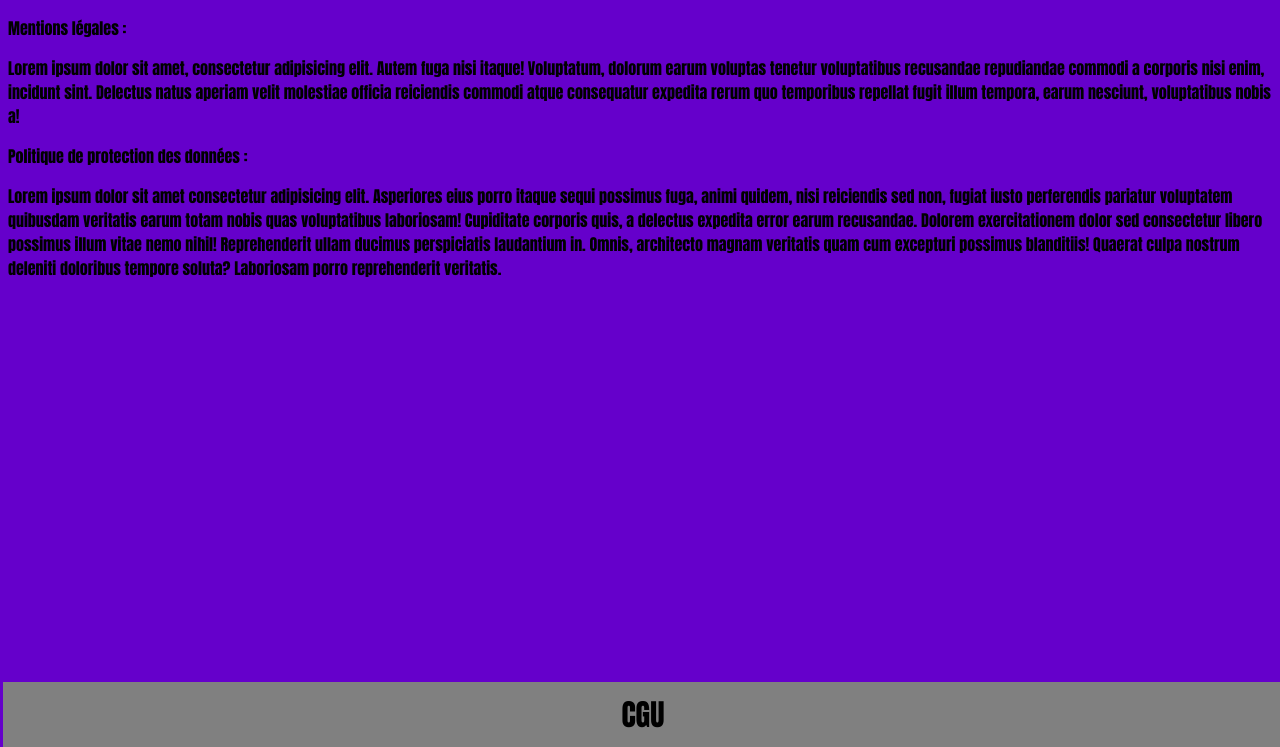
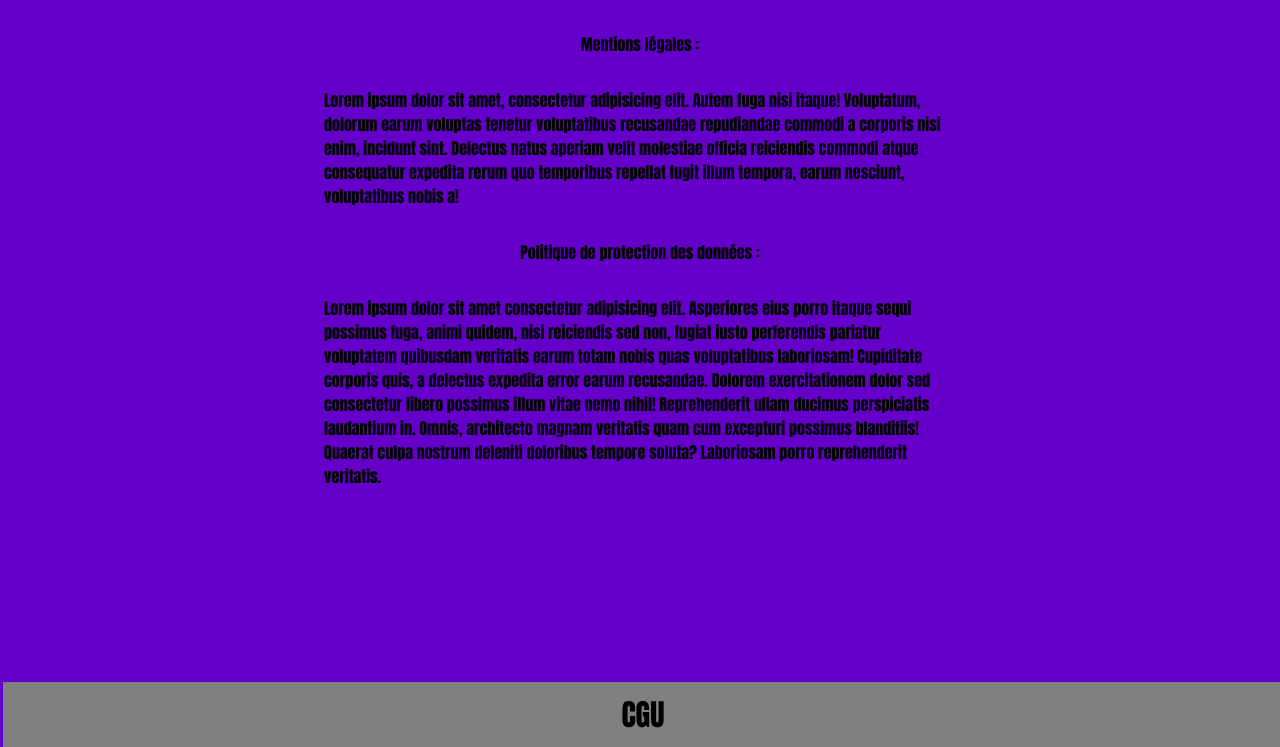
Before and after one commit to NHBakli/Location, a PHP site: page /PHP/PAGES/cgu.php in a window 1280 px wide. Shown: the part 53-800 px from the top of the page. Run offline with PHP 8.4, Linux system fonts and the light colour scheme.

Commit message:
Evolution header

```diff
--- a/css/cgu.css
+++ b/css/cgu.css
@@ -1,4 +1,13 @@
-body{
+body {
     background-color: #6500CB;
     font-family: Impact;
 }
+
+.cgu {
+    display: flex;
+    flex-direction: column;
+    justify-content: center;
+    align-items: center;
+    margin: auto;
+    width: 50%;
+}
--- a/css/contact.css
+++ b/css/contact.css
@@ -84,11 +84,11 @@ main input{
 .message_container textarea{
     width: 100%;
     background-color: #8B1EF8;
-    outline: none;
     font-size: 20px;
     text-align: center;
     resize: none;
 }
+
 
 .button_container{
     margin-top: 5%;
```
Also changed, not shown: css/index_admin.css (deleted).
